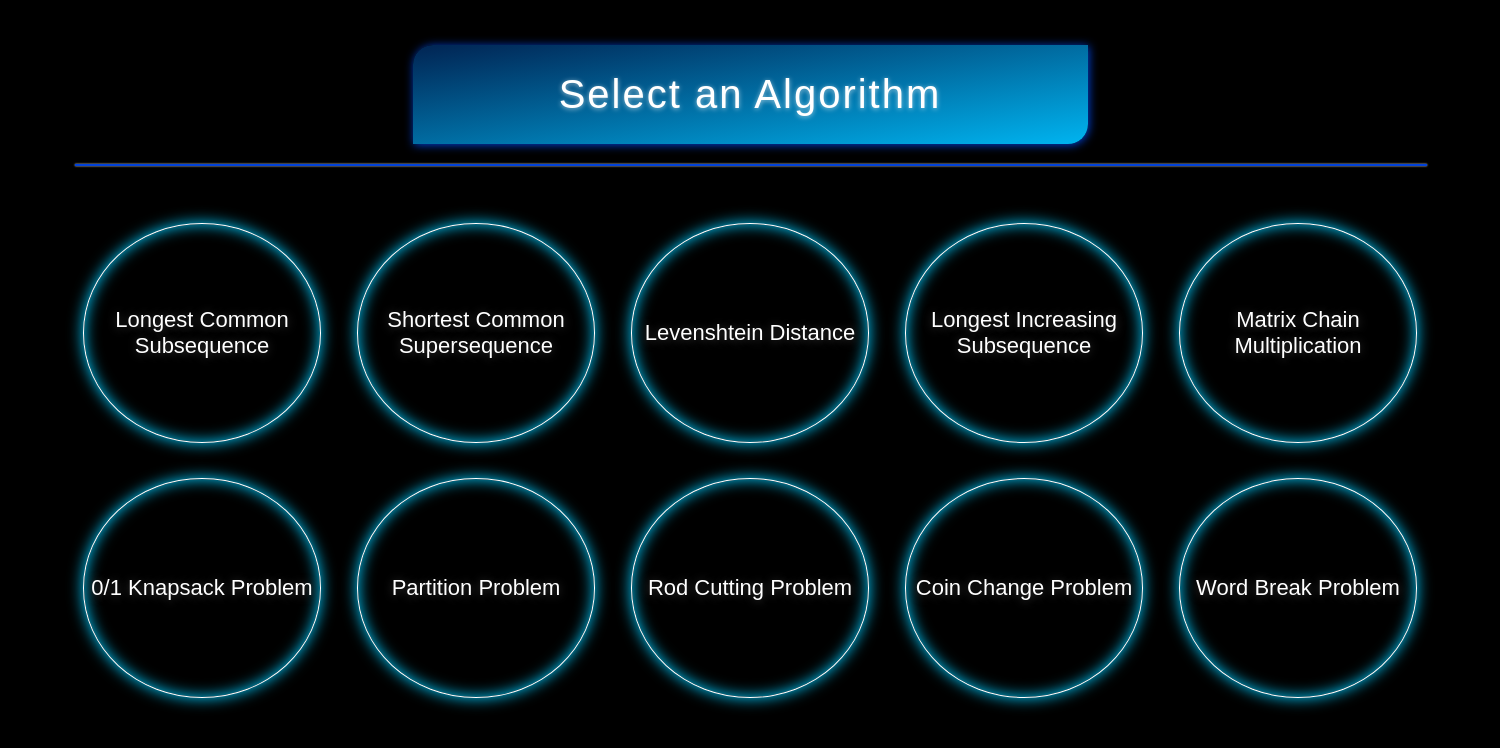
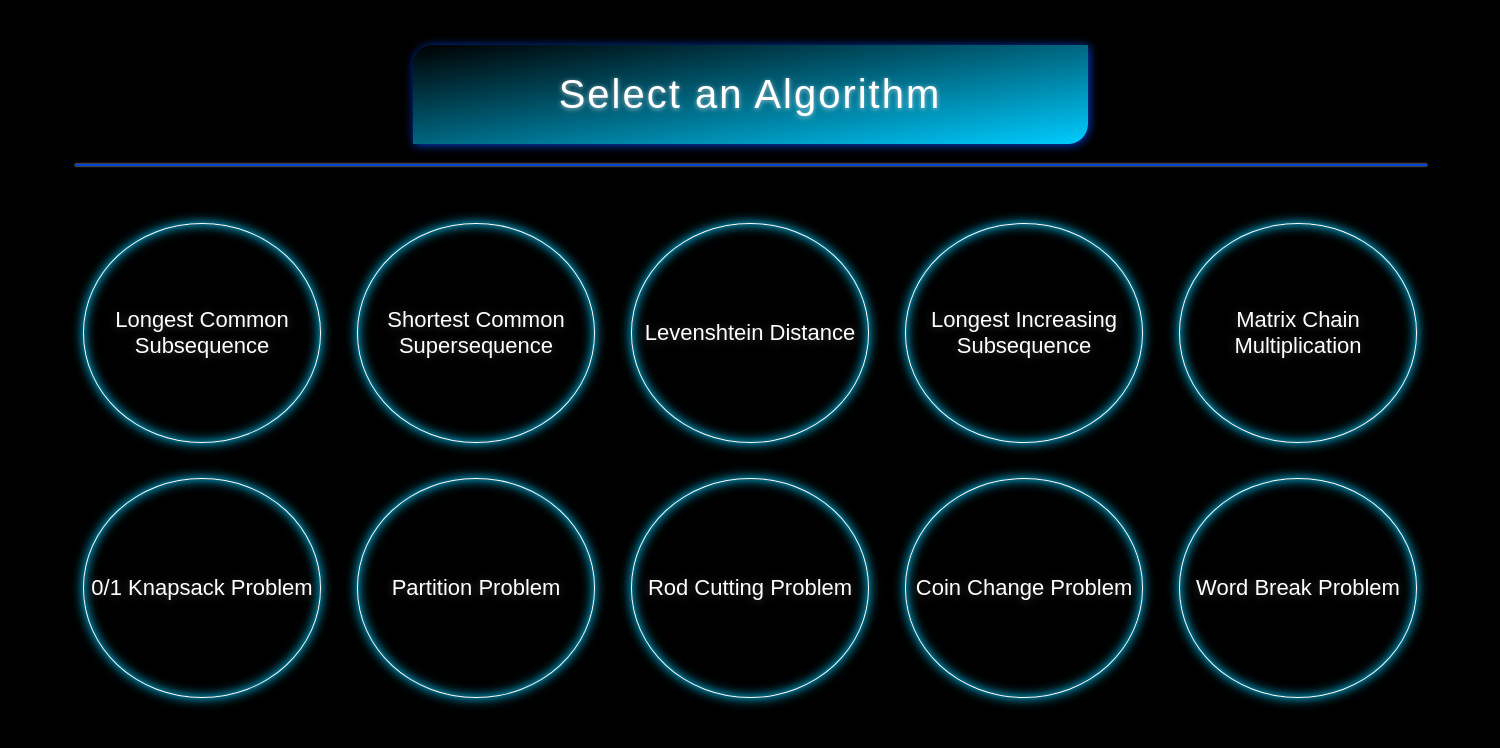
Before and after one commit to Elusive7733/Dynamic-Programmmer, an Electron app: page app/index.html in a window 1500 px wide. Drawn offline with Linux system fonts and the light colour scheme.

Commit message:
Update style.css

```diff
--- a/app/css/style.css
+++ b/app/css/style.css
@@ -31,7 +31,7 @@ a {
   flex-direction: column;
   justify-content: center;
   align-items: center;
-  background: linear-gradient(to bottom right, #012453, #00b4f0);
+  background: linear-gradient(to bottom right, black, rgb(0, 204, 255));
   width: 50%;
   margin-left: 25%;
   border-top-left-radius: 20px;
@@ -84,7 +84,7 @@ a {
   justify-content: center;
   align-items: center;
   border: none;
-  box-shadow: 0px 0px 15px rgb(0, 204, 255), inset 0px 0px 15px rgb(0, 204, 255);
+  box-shadow: 0px 0px 12px rgb(0, 204, 255), inset 0px 0px 12px rgb(0, 204, 255);
   border: 1px solid white;
   /* box-shadow: inset 0px 0px 10px rgb(0, 204, 255); */
   transform: scale(1);
@@ -104,7 +104,7 @@ a {
 }
 
 .wrapper .algoContainer .algo:hover {
-  background: #0096c7;
+  box-shadow: 0px 0px 30px rgb(0, 204, 255), inset 0px 0px 8px rgb(0, 204, 255);
   transform: scale(1.1);
   transition: transform 0.5s;
 }
```
